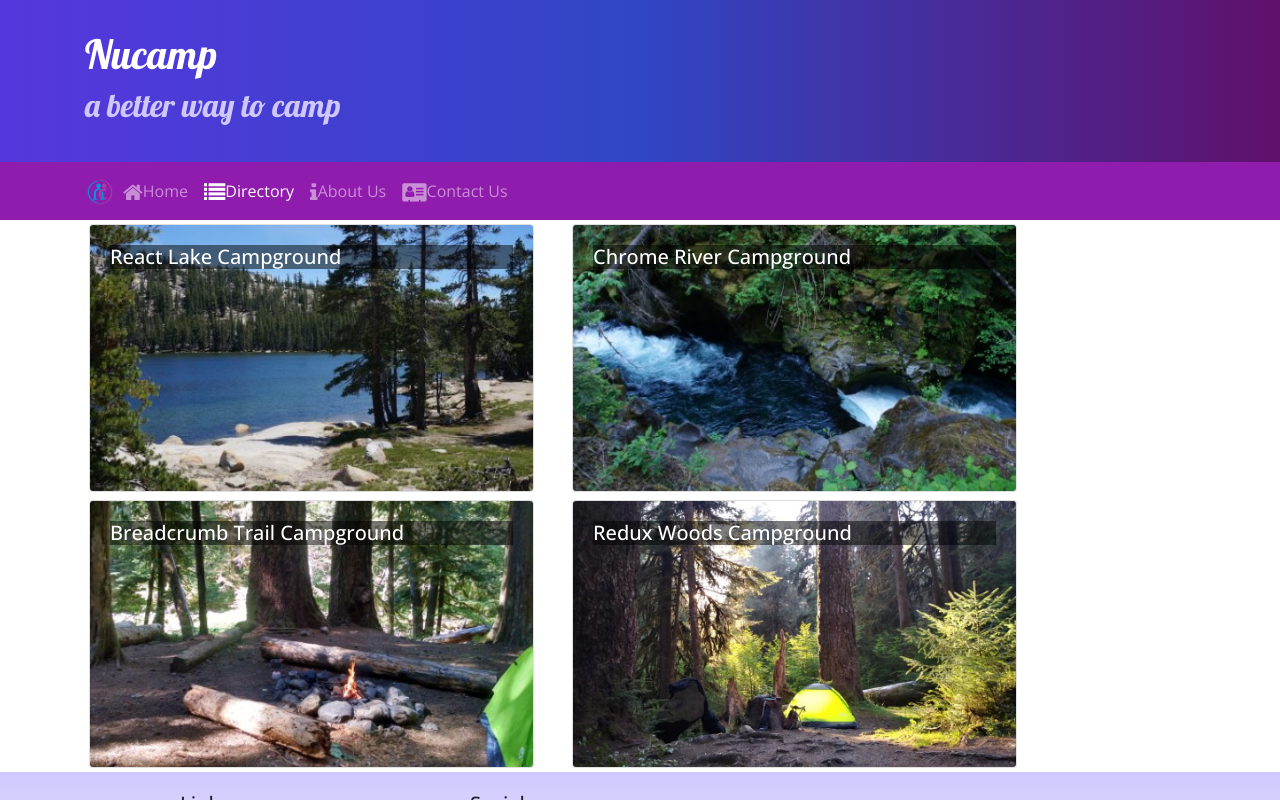
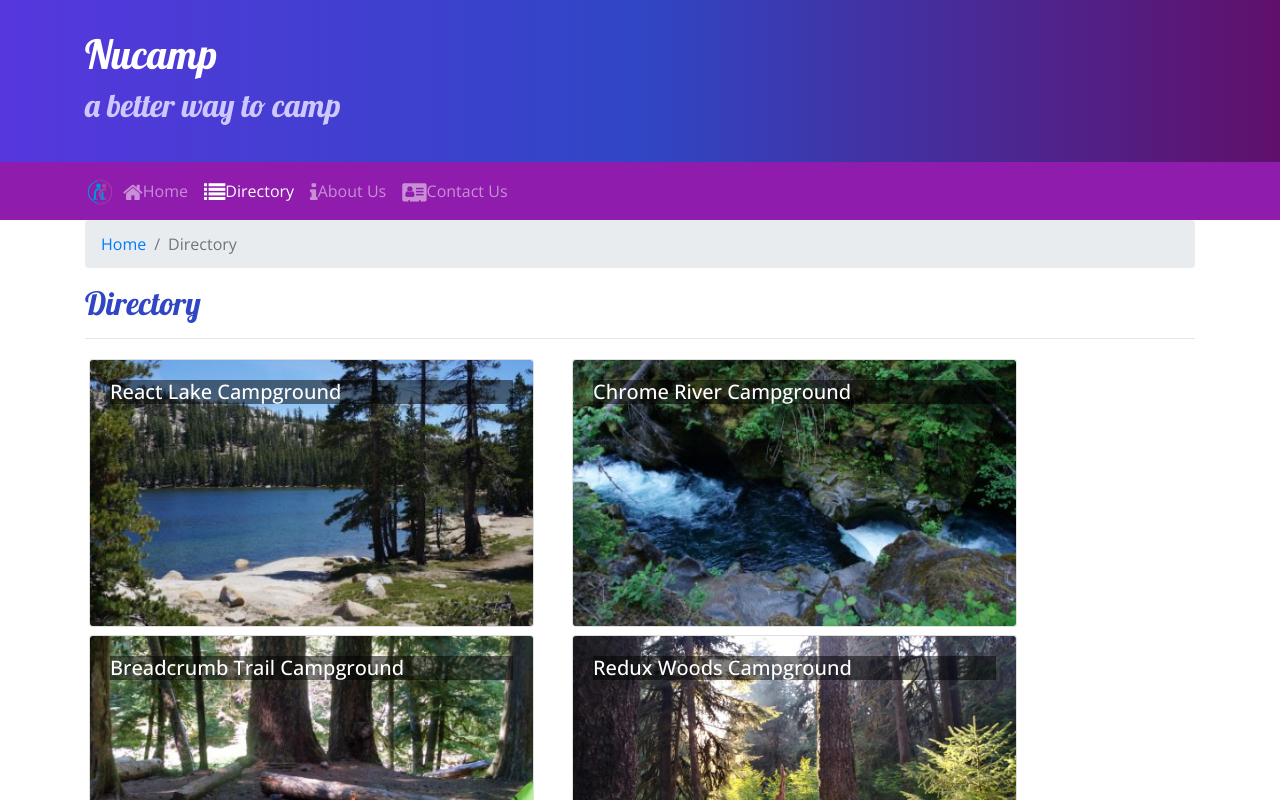
Before and after one commit to ladybug007/nucamp-react, a React (Create React App) app: page /directory in a window 1280 px wide. Shown: the top 800 px of the page. Built offline with nearby package versions, Linux system fonts and the light colour scheme.

Commit message:
Breadcrumbs

```diff
--- a/src/components/CampsiteInfoComponent.js
+++ b/src/components/CampsiteInfoComponent.js
@@ -1,5 +1,6 @@
 import React from 'react';
-import { Card, CardImg, CardText, CardBody, CardTitle } from 'reactstrap';
+import { Card, CardImg, CardText, CardBody, CardTitle, Breadcrumb, BreadcrumbItem } from 'reactstrap';
+import {Link} from 'react-router-dom';
 
 
 
@@ -34,6 +35,14 @@
         if (props.campsite) {
             return (
                 <div className='container'>
+                    <div className ='row'>
+                <div className = 'col'>
+                    <Breadcrumb>
+                    <BreadcrumbItem><Link to='/directory'>Directory</Link></BreadcrumbItem>
+                    <BreadcrumbItem active>{props.campsite.name}</BreadcrumbItem>
+                    </Breadcrumb>
+                </div>
+                </div>
                 <div className='row'>
                     <RenderCampsite campsite = {props.campsite}/>
                     <RenderComments comments ={props.comments}/>
--- a/src/components/ContactComponent.js
+++ b/src/components/ContactComponent.js
@@ -1,9 +1,19 @@
 import React from 'react';
-
+import {Breadcrumb, BreadcrumbItem} from 'reactstrap';
+import {Link} from 'react-router-dom';
 
 function Contact(props) {
     return (
         <div className="container">
+            <div className ='row'>
+                <div className = 'col'>
+                    <Breadcrumb>
+                    <BreadcrumbItem><Link to='/home'>Home</Link></BreadcrumbItem>
+                    <BreadcrumbItem active>Contact Us</BreadcrumbItem>
+                    </Breadcrumb>
+
+                </div>
+                </div>
             <div className="row">
                 <div className="col">
                     <h2>Contact Us</h2>
--- a/src/components/DirectoryComponent.js
+++ b/src/components/DirectoryComponent.js
@@ -1,5 +1,5 @@
 import React from 'react';
-import { Card, CardImg, CardImgOverlay, CardTitle } from 'reactstrap';
+import { Card, CardImg, CardImgOverlay, CardTitle, Breadcrumb, BreadcrumbItem } from 'reactstrap';
 import {Link} from 'react-router-dom';
 
 
@@ -29,6 +29,16 @@
 
     return (
         <div className="container">
+            <div className ='row'>
+                <div className = 'col'>
+                    <Breadcrumb>
+                    <BreadcrumbItem><Link to='/home'>Home</Link></BreadcrumbItem>
+                    <BreadcrumbItem active>Directory</BreadcrumbItem>
+                    </Breadcrumb>
+                    <h2>Directory</h2>
+                    <hr />
+                </div>
+            </div>
             <div className="row">
                 {directory}
             </div>
```
